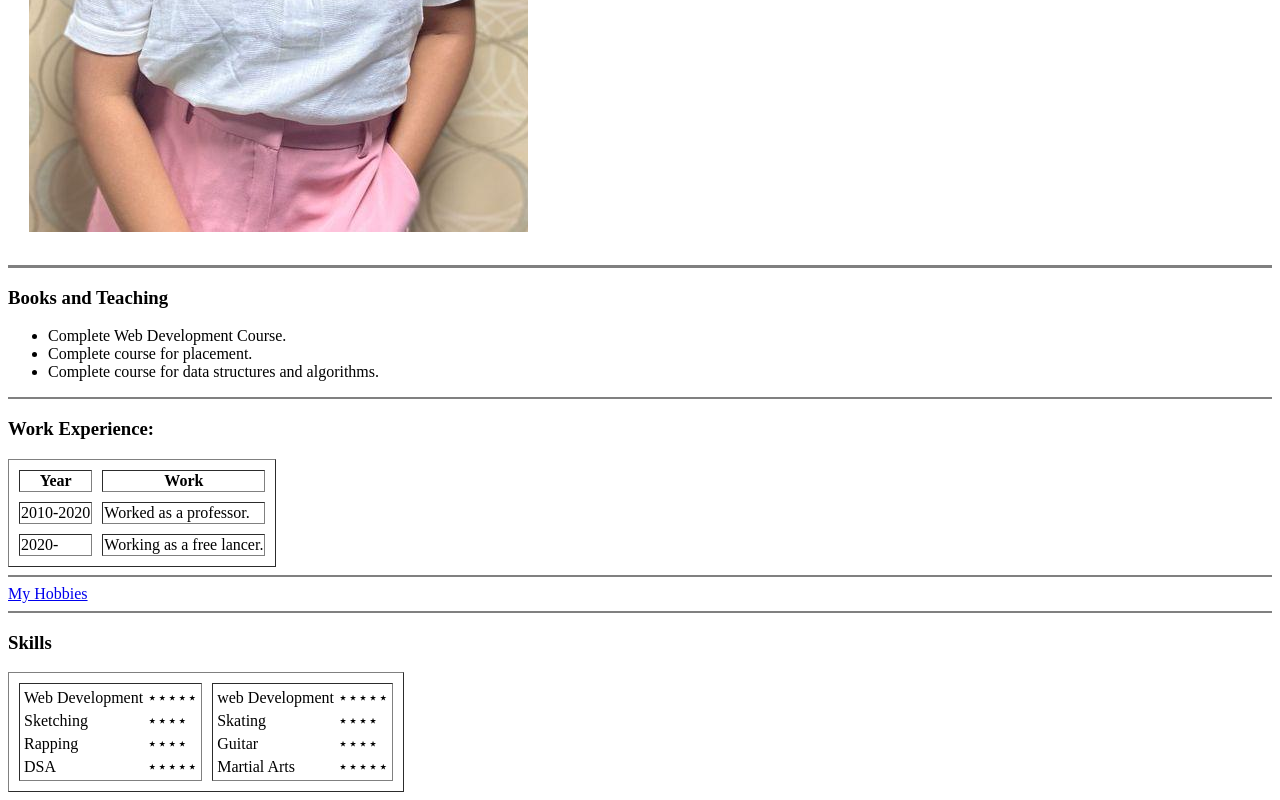
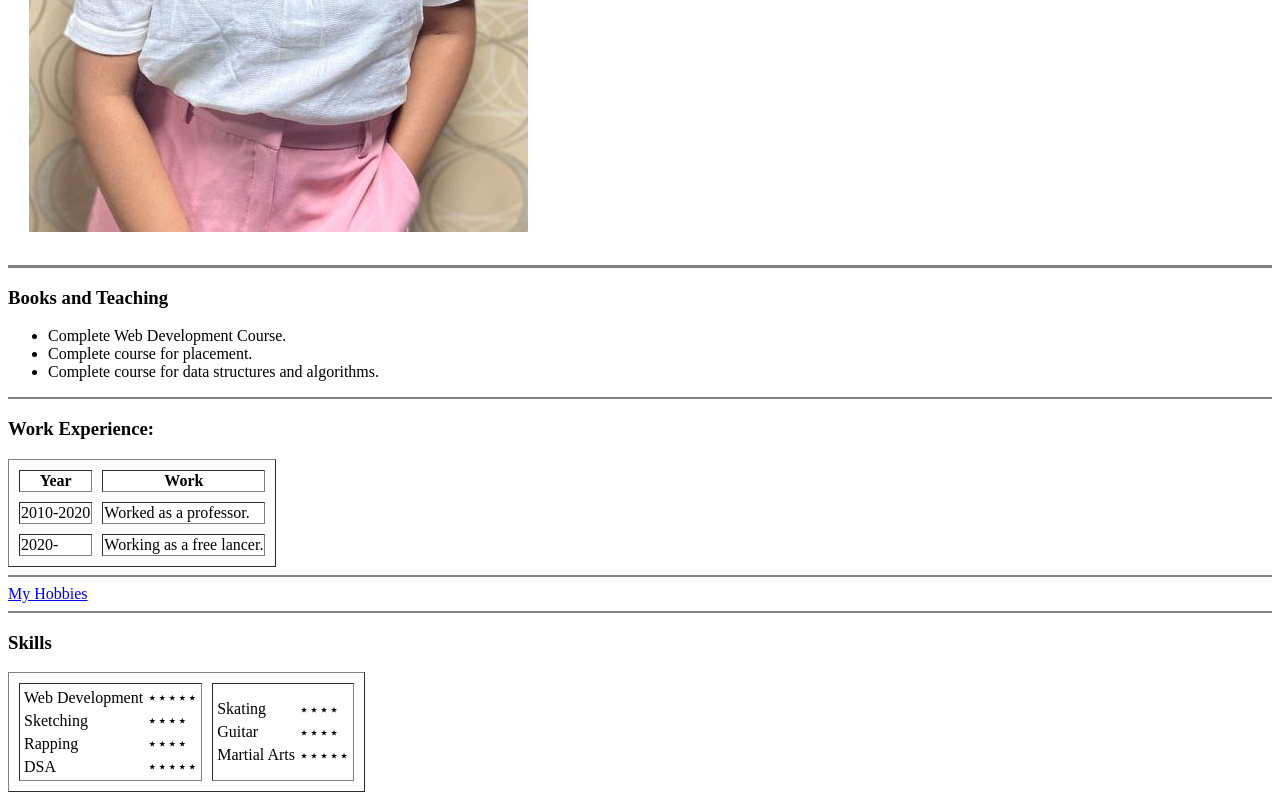
Before and after one commit to TejaswiMahapatra/CV, a plain HTML site: page index.html in a window 1280 px wide. Shown: the part 498-1298 px from the top of the page. Drawn offline with Linux system fonts and the light colour scheme.

Commit message:
Update index.html

```diff
--- a/index.html
+++ b/index.html
@@ -68,11 +68,6 @@
                     </td>
                     <td>
                         <table>
-                            <tr>
-                                <td>web Development</td>
-                                <td>⋆⋆⋆⋆⋆</td>
-                            </tr>
-                            <tr>
                                 <td>Skating</td>
                                 <td> ⋆⋆⋆⋆</td>
                             </tr>
```
